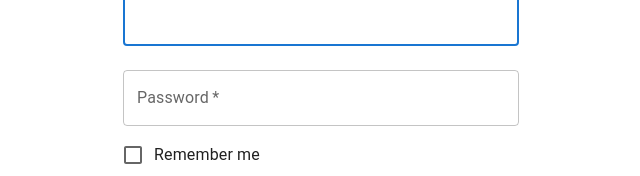
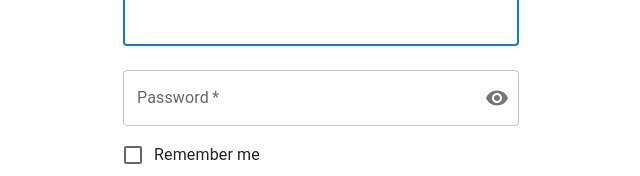
Before and after one commit to MuhammadShafaatKhan/BasicUserDashboard, a React (Vite) app in the folder FrontEnd/: page /sign-in in a window 1280 px wide. Shown: the part 186-362 px from the top of the page, without its empty margins (319-959 px from the left). Built offline with nearby package versions, Linux system fonts and the light colour scheme.

Commit message:
feat: added password visibility in sign in
todo move password visibility to seperate component

```diff
--- a/FrontEnd/src/pages/sign-in.jsx
+++ b/FrontEnd/src/pages/sign-in.jsx
@@ -15,6 +15,10 @@ import Typography from '@mui/material/Typography';
 import Container from '@mui/material/Container';
 import { createTheme, ThemeProvider } from '@mui/material/styles';
 import ValidateField from '../components/ValidateField';
+import Visibility from '@mui/icons-material/Visibility';
+import VisibilityOff from '@mui/icons-material/VisibilityOff';
+import InputAdornment from '@mui/material/InputAdornment';
+import IconButton from '@mui/material/IconButton';
 
 
 // TODO remove, this demo shouldn't need to reset the theme.
@@ -29,6 +33,9 @@ export default function SignIn() {
   ] = useState({
                 email:true
               })
+  // TODO: move password visibility functionality to seperate component
+  const [showPassword, setShowPassword] = useState(false)
+  const handleClickShowPassword = () => setShowPassword((show) => !show)
   const handleSubmit = (event) => {
     event.preventDefault();
     if (emailValid['email'] === false){
@@ -82,9 +89,21 @@ export default function SignIn() {
               fullWidth
               name="password"
               label="Password"
-              type="password"
+              type={showPassword ? 'text' : 'password'}
               id="password"
               autoComplete="current-password"
+              InputProps={{
+                endAdornment:
+                  <InputAdornment position="end">
+                    <IconButton
+                      aria-label="toggle password visibility"
+                      onClick={handleClickShowPassword}
+                      edge="end"
+                    >
+                      {showPassword ? <VisibilityOff /> : <Visibility />}
+                    </IconButton>
+                  </InputAdornment>
+              }}
             />
             <FormControlLabel
               control={<Checkbox value="remember" color="primary" />}
```
